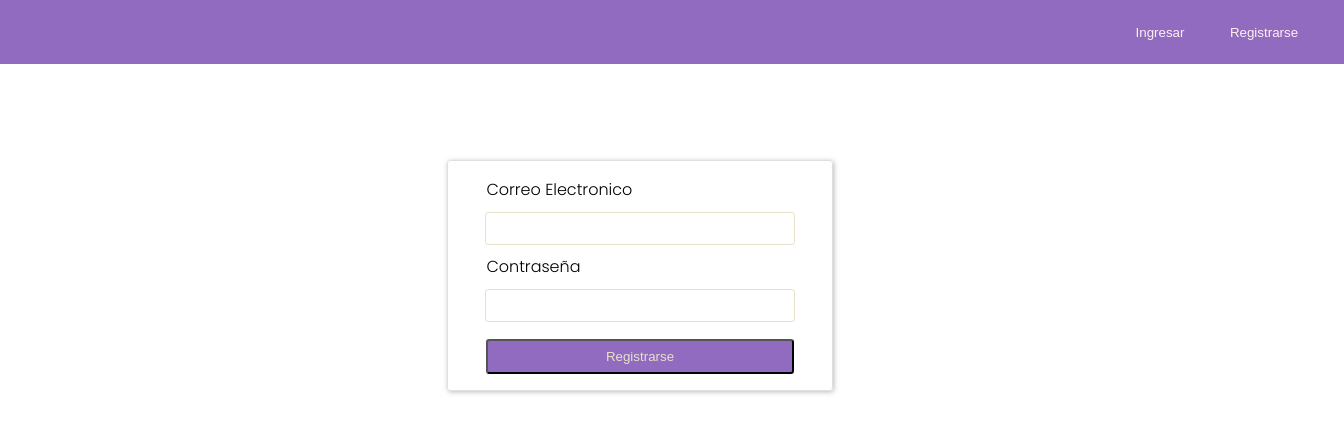
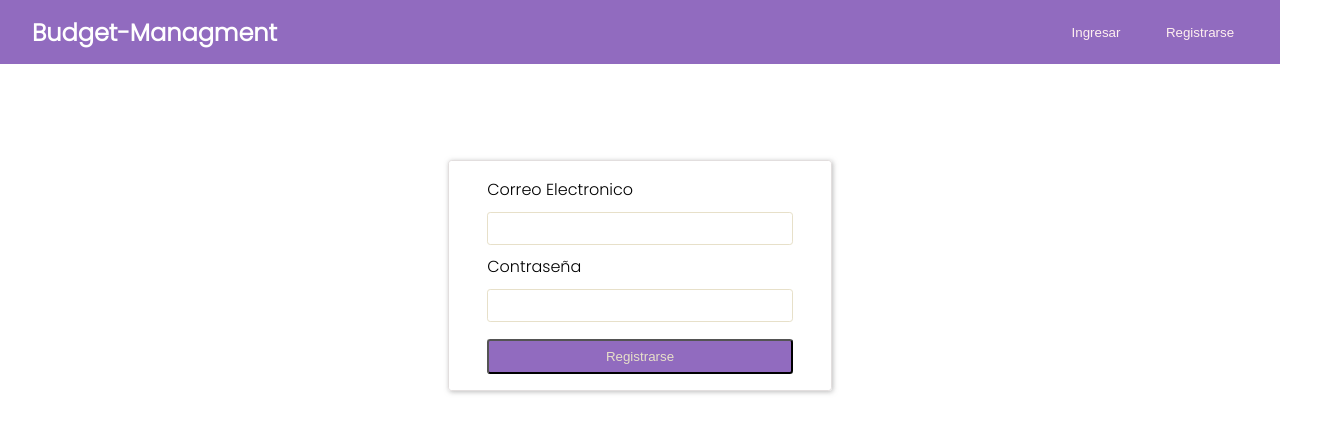
Before and after one commit to bernygena93/alkemy-challenge, a React (Create React App) app in the folder budget-app/: page /login in a window 1280 px wide. Shown: the top 432 px of the page, 1344 px wide, since content can reach past the window. Built offline with nearby package versions, Linux system fonts and the light colour scheme.

Commit message:
react router dom installed & login and registration pages linked

```diff
--- a/budget-app/src/App.js
+++ b/budget-app/src/App.js
@@ -1,4 +1,5 @@
 import React from "react";
+import "./App.css";
 import { BrowserRouter, Routes, Route } from "react-router-dom";
 import Login from "./views/auth/Login";
 import Register from "./views/auth/Register";
--- a/budget-app/src/views/layout/Layout.js
+++ b/budget-app/src/views/layout/Layout.js
@@ -1,19 +1,25 @@
 import React from "react";
-import { Outlet } from "react-router-dom";
+import { Link, Outlet } from "react-router-dom";
 import styles from "./layout.module.css";
 
 function Layout() {
   return (
     <>
       <nav className={styles.container}>
+        <Link to="/" className={styles.link}>
           <h2 className={styles.title}>Budget-Managment</h2>
+        </Link>
         <div className={styles.containerButton}>
+          <Link to="/login" className={styles.link}>
             <button type="button" className={styles.button}>
               Ingresar
             </button>
+          </Link>
+          <Link to="/register" className={styles.link}>
             <button type="button" className={styles.button}>
               Registrarse
             </button>
+          </Link>
         </div>
       </nav>
       <Outlet />
--- a/budget-app/src/views/layout/layout.module.css
+++ b/budget-app/src/views/layout/layout.module.css
@@ -25,6 +25,7 @@
 }
 .button:hover {
   background-color: var(--color-drawer);
+  cursor: pointer;
 }
 .link .title {
   color: white;
```
Lines whose indentation alone changed are shown as unchanged.
